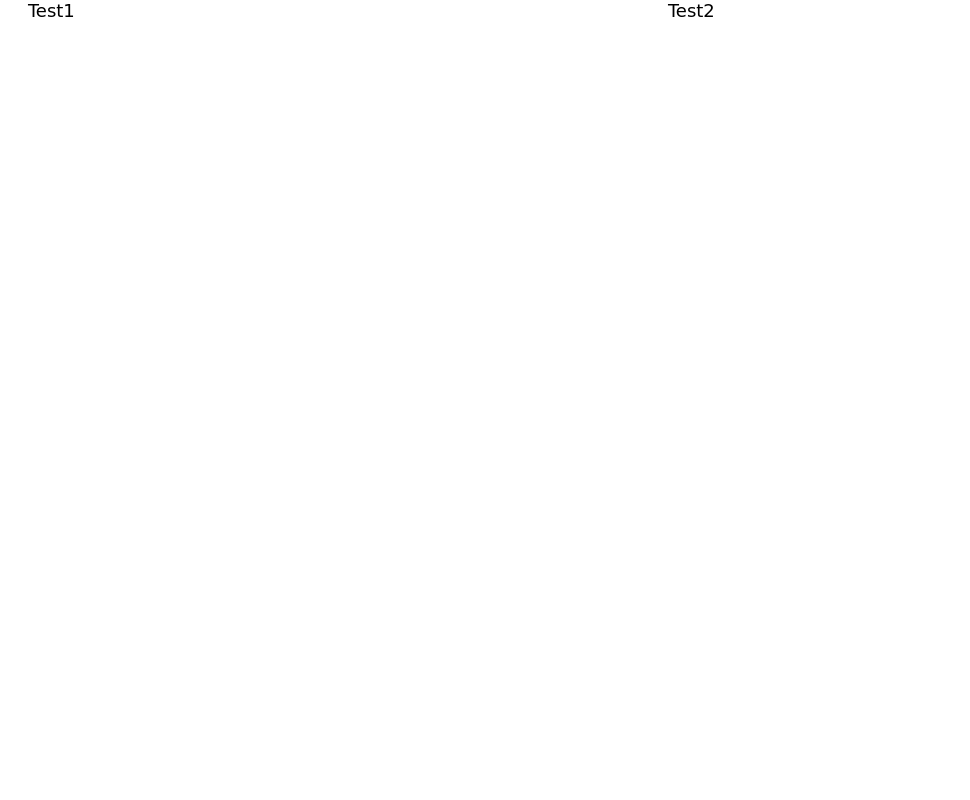
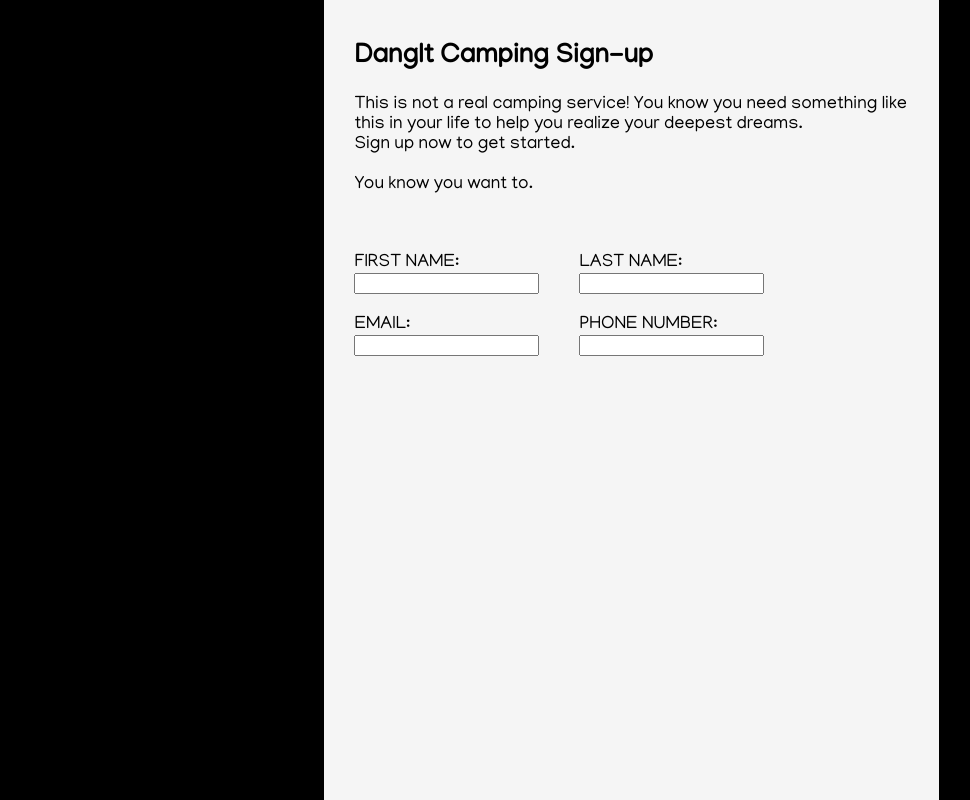
Before and after one commit to eekoka/sign-up-form, a plain HTML site: page index.html in a window 1280 px wide. Shown: the whole page, without its empty margins (162-1132 px from the left). Drawn offline with Linux system fonts and the light colour scheme.

Commit message:
add form

```diff
--- a/index.html
+++ b/index.html
@@ -7,15 +7,45 @@
     <title>Sign-Up Form</title>
     <link rel="stylesheet" href="style.css">
     <script src="script.js" defer></script>
+    <link rel="preconnect" href="https://fonts.googleapis.com">
+    <link rel="preconnect" href="https://fonts.gstatic.com" crossorigin>
+    <link href="https://fonts.googleapis.com/css2?family=Manjari&display=swap" rel="stylesheet">
 </head>
 <body>
     <div class="left-side">
-        Test1
 
     </div>
     <div class="right-side">
-        Test2
+        <form action="#" method="post">
+            <section id="form-head">
+                <h1>DangIt Camping Sign-up</h1>
+                <p>
+                    This is not a real camping service! You know you need something like this in your life to help you realize your deepest dreams.
+                    <br>Sign up now to get started. <br><br> You know you want to.
+                </p>
+            </section>
 
+            <section id="form-middle">
+                <div id="left-form">
+                    <label for="fname">FIRST NAME:</label> <br>
+                    <input type="text" id="fname" name="fname"> <br><br>
+
+                    <label for="email">EMAIL:</label> <br>
+                    <input type="text" id="email" name="email">
+                </div>
+                <div id="right-form">
+                    <label for="lname">LAST NAME:</label> <br>
+                    <input type="text" id="lname" name="lname"><br><br>
+
+                    <label for="phnumber">PHONE NUMBER:</label> <br>
+                    <input type="text" id="phnumber" name="phnumber">
+                </div>
+            </section>
+
+            <section id="form-end">
+
+            </section>
+          </form>
     </div>
 </body>
 </html>
--- a/style.css
+++ b/style.css
@@ -1,10 +1,12 @@
 body {
     height: 100vh;
-    font-family: 'Bruno Ace SC', cursive;
+    font-family: 'Manjari', sans-serif;
     display: flex;
-    text-align: center;
     font-size: 18px;
     margin: 0px;
+    background-color: black;
+    padding-left: 14vw;
+    padding-right: 14vw;
 }
 
 .left-side {
@@ -14,4 +16,18 @@ body {
 
 .right-side {
     flex: 2;
+    background-color: whitesmoke;
 }
+
+#form-middle {
+    display: flex;
+    padding: 20px 30px;
+}
+
+#left-form {
+    margin-right: 40px;
+}
+
+#form-head {
+    padding: 20px 30px;
+}
```
